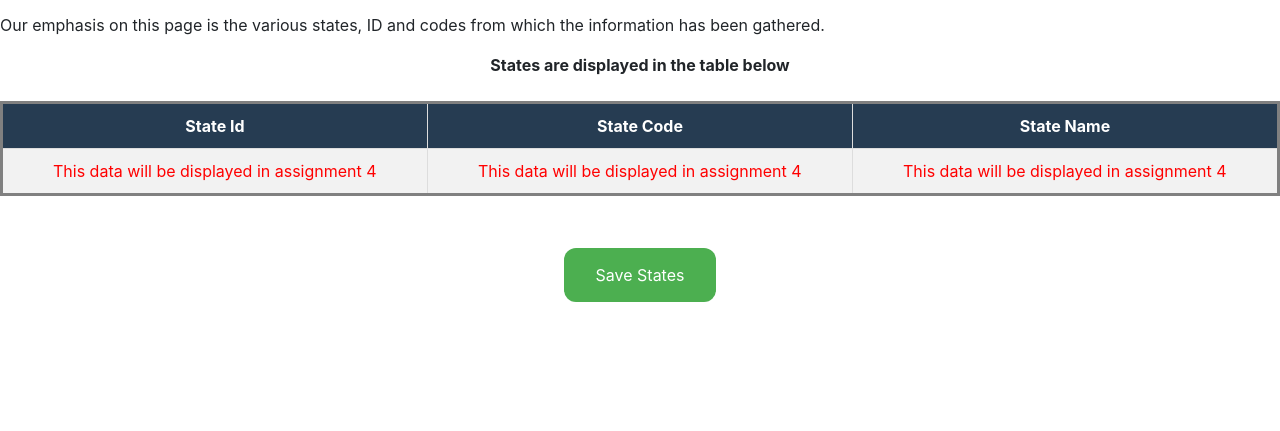
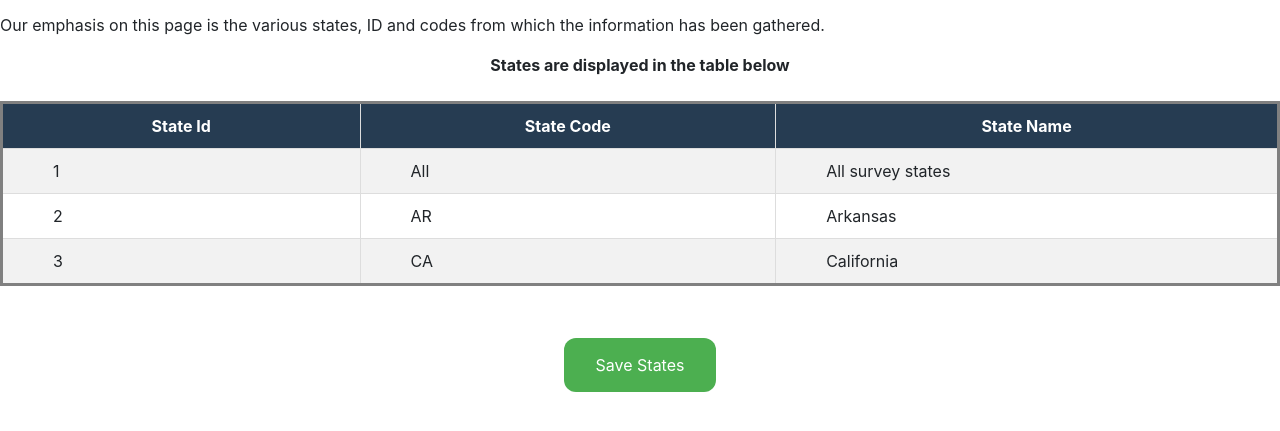
Before and after one commit to vinayratnala/DIS-Assignment-3-Group-6, a plain HTML site: page States.html in a window 1280 px wide. Shown: the part 217-648 px from the top of the page. Drawn offline with nearby package versions, Linux system fonts and the light colour scheme; a script that the page names is missing.

Commit message:
Update States.html

```diff
--- a/States.html
+++ b/States.html
@@ -67,16 +67,47 @@ from which the information has been gathered.
                 </tr>
 
 
-                    <td style="color:#FF0000";>
-                                This data will be displayed in assignment 4
+                    <tr>
+
+
+                            <td >
+                                 1
                             </td>
+                            <td  >
+                                All
+                            </td>
+	                     <td >
+                                All survey states
+                            </td>
+                 </tr>
+		 <tr>
 
-                            <td style="color:#FF0000";>
-                                 This data will be displayed in assignment 4
+
+                            <td >
+                                 2
                             </td>
-                            <td style="color:#FF0000"; >
-                                This data will be displayed in assignment 4
+                            <td  >
+                                AR
                             </td>
+			    <td>
+                                Arkansas
+
+                            </td>
+                 </tr>
+
+                 <tr>
+
+
+                        <td >
+                                 3
+                        </td>
+                        <td>
+                                CA
+			<td  >
+
+			       California
+                        </td>
+                 </tr>
 
 
             </table>
```
